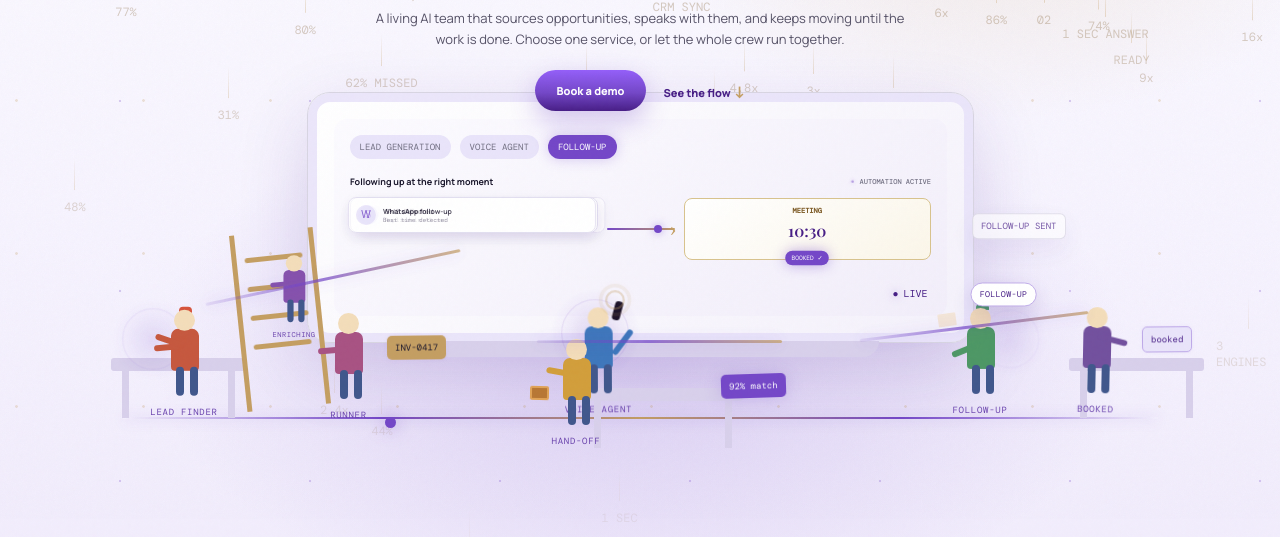
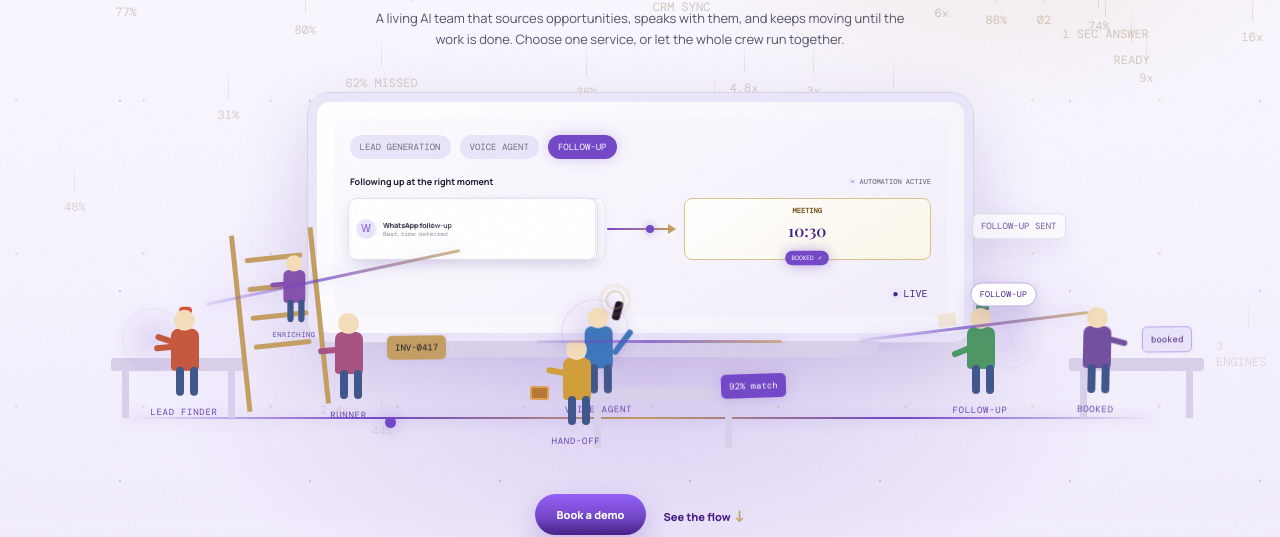
Before and after one commit to Simhateja17/sales, a Next.js app: page / in a window 1280 px wide. Shown: the part 281-818 px from the top of the page. Built offline with nearby package versions, Linux system fonts and the light colour scheme; no server answers; a web font is replaced by a local one.

Commit message:
Fix hero CTA placement and follow-up stage alignment

```diff
--- a/src/components/circleon/circleon.css
+++ b/src/components/circleon/circleon.css
@@ -82,7 +82,7 @@
   .co-intro h1{font-family:'Playfair Display',serif;font-size:clamp(44px,4.1vw,67px);font-weight:500;line-height:.98;letter-spacing:-.055em;margin:17px 0 15px;color:#1A172C}
   .co-intro h1 em{font-style:italic;background:linear-gradient(120deg,#471E86,#7447C8 52%,#C49E62);-webkit-background-clip:text;background-clip:text;-webkit-text-fill-color:transparent}
   .co-intro p{max-width:555px;margin:auto;color:#565267;font-size:13px;line-height:1.6}
-  .co-actions{display:flex;gap:17px;align-items:center;justify-content:center;margin-top:21px}
+  .co-actions{position:absolute;left:0;right:0;bottom:36px;z-index:6;display:flex;gap:17px;align-items:center;justify-content:center}
   .co-button{border:0;border-radius:99px;background:linear-gradient(180deg,#945FF9,#7447C8 55%,#471E86);color:#fff;padding:13px 22px;font:800 11px 'Manrope',system-ui,sans-serif;box-shadow:0 10px 26px rgba(116,71,200,.3);cursor:pointer}
   .co-see{font-size:11px;font-weight:800;color:#471E86;cursor:pointer}
   .co-see:after{content:" ↓";font-size:16px;color:#C49E62}
@@ -130,11 +130,11 @@
   .co-call-summary{display:flex;flex-direction:column;justify-content:center;gap:5px;color:#716F82;font:6px 'DM Mono',monospace}.co-call-summary b{color:#29243A;font-size:7px}.co-call-summary span:before{content:"✓";margin-right:4px;color:#7447C8;font-weight:900}
   @keyframes coWave{to{height:27px}}
   .co-follow-layout{display:grid;grid-template-columns:1fr 68px 1fr;gap:9px;align-items:center;height:68px}
-  .co-message-stack{position:relative;height:64px}.co-message{position:absolute;left:0;right:0;display:flex;align-items:center;gap:7px;padding:7px;border:1px solid #E3DFF0;border-radius:8px;background:rgba(255,255,255,.88);box-shadow:0 5px 15px rgba(71,30,134,.07);opacity:0;animation:coMessage 2.4s ease-out infinite}
-  .co-message.two{top:0;animation-delay:.8s}.co-message.three{top:0;animation-delay:1.6s}.co-message-icon{flex:0 0 20px;height:20px;border-radius:50%;background:#E9E4FA;color:#7447C8;text-align:center;font:10px/20px sans-serif}.co-message b{display:block;color:#29243A;font:700 7px 'Manrope',system-ui,sans-serif}.co-message small{display:block;color:#888397;font:6px 'DM Mono',monospace}
-  .co-follow-arrow{position:relative;height:2px;background:linear-gradient(90deg,#7447C8,#C49E62);border-radius:3px}.co-follow-arrow:after{content:"›";position:absolute;right:-2px;top:-10px;color:#C49E62;font:20px serif}.co-follow-arrow i{position:absolute;top:-3px;width:8px;height:8px;border-radius:50%;background:#7447C8;box-shadow:0 0 9px rgba(116,71,200,.5);animation:coFollowDot 1.4s linear infinite}
+  .co-message-stack{position:relative;height:62px}.co-message{position:absolute;left:0;right:0;top:0;bottom:0;display:flex;align-items:center;gap:7px;padding:7px;border:1px solid #E3DFF0;border-radius:8px;background:rgba(255,255,255,.88);box-shadow:0 5px 15px rgba(71,30,134,.07);opacity:0;animation:coMessage 2.4s ease-out infinite}
+  .co-message.two{animation-delay:.8s}.co-message.three{animation-delay:1.6s}.co-message-icon{flex:0 0 20px;height:20px;border-radius:50%;background:#E9E4FA;color:#7447C8;text-align:center;font:10px/20px sans-serif}.co-message b{display:block;color:#29243A;font:700 7px 'Manrope',system-ui,sans-serif}.co-message small{display:block;color:#888397;font:6px 'DM Mono',monospace}
+  .co-follow-arrow{position:relative;height:2px;background:linear-gradient(90deg,#7447C8,#C49E62);border-radius:3px}.co-follow-arrow:after{content:"";position:absolute;right:-1px;top:50%;width:0;height:0;border-top:5px solid transparent;border-bottom:5px solid transparent;border-left:8px solid #C49E62;transform:translateY(-50%)}.co-follow-arrow i{position:absolute;top:-3px;width:8px;height:8px;border-radius:50%;background:#7447C8;box-shadow:0 0 9px rgba(116,71,200,.5);animation:coFollowDot 1.4s linear infinite}
   .co-calendar{height:62px;padding:7px;border:1px solid #D8C38D;border-radius:8px;background:linear-gradient(145deg,#FFF,#FBF6E9);text-align:center}.co-calendar strong{display:block;color:#805F2B;font:700 7px 'DM Mono',monospace}.co-calendar b{display:block;margin:5px 0 2px;color:#471E86;font:700 16px 'Playfair Display',serif}.co-calendar span{display:inline-block;padding:3px 6px;border-radius:99px;background:#7447C8;color:#fff;font:6px 'DM Mono',monospace;animation:coBookedPulse 1.5s ease-in-out infinite}
-  @keyframes coMessage{0%{opacity:0;transform:translateX(-12px)}18%,70%{opacity:1;transform:none}100%{opacity:0;transform:translateX(18px)}}@keyframes coFollowDot{from{left:0}to{left:calc(100% - 7px)}}@keyframes coBookedPulse{50%{box-shadow:0 0 13px rgba(116,71,200,.45);transform:scale(1.04)}}
+  @keyframes coMessage{0%{opacity:0;transform:translateX(-12px)}18%,70%{opacity:1;transform:none}100%{opacity:0;transform:translateX(18px)}}@keyframes coFollowDot{from{left:0}to{left:calc(100% - 17px)}}@keyframes coBookedPulse{50%{box-shadow:0 0 13px rgba(116,71,200,.45);transform:scale(1.04)}}
   .co-live{position:absolute;right:19px;bottom:16px;color:#471E86;font:10px 'DM Mono',monospace}
   .co-live:before{content:"●";padding-right:5px;text-shadow:0 0 9px rgba(116,71,200,.5)}
   .co-desk{position:absolute;width:135px;height:13px;background:#D8D0EB;border-radius:3px;z-index:3}
@@ -305,7 +305,7 @@
   [data-co-theme="dark"] .co-faq-question{color:#fff9ff!important}
   [data-co-theme="dark"] .co-faq-answer{color:#ded3e5!important}
   [data-co-theme="dark"] .co-faq-toggle{border-color:#cfc3d5!important}
-  @media(max-width:720px){.co-nav-inner{height:62px!important;padding:0 18px!important;display:flex!important;justify-content:space-between!important}.co-nav-links{display:none!important}.co-hero{min-height:710px;padding-top:35px}.co-world{width:125vw;height:375px}.co-hub{left:20%;width:61%;height:230px}.co-screen{inset:18px}.co-p1{left:1%}.co-p2{left:12%}.co-p3{left:42%}.co-p4{left:55%;animation-name:coDeliverMobile}.co-p5{right:15%}.co-p6{right:0}.co-p7{display:none}.co-ladder{left:12%;transform:scale(.75) rotate(-6deg);transform-origin:bottom}.co-desk1{left:0}.co-desk2{right:-1%}.co-intro h1{font-size:43px}.co-intro p{padding:0 20px}@keyframes coDeliverMobile{0%,18%{transform:translateX(-100px) scale(.72)}48%{transform:translateX(45px) translateY(-2px) scale(.72)}75%,100%{transform:translateX(-100px) scale(.72)}}}
+  @media(max-width:720px){.co-nav-inner{height:62px!important;padding:0 18px!important;display:flex!important;justify-content:space-between!important}.co-nav-links{display:none!important}.co-hero{min-height:710px;padding-top:35px}.co-world{width:125vw;height:375px}.co-hub{left:20%;width:61%;height:230px}.co-screen{inset:18px}.co-p1{left:1%}.co-p2{left:12%}.co-p3{left:42%}.co-p4{left:55%;animation-name:coDeliverMobile}.co-p5{right:15%}.co-p6{right:0}.co-p7{display:none}.co-ladder{left:12%;transform:scale(.75) rotate(-6deg);transform-origin:bottom}.co-desk1{left:0}.co-desk2{right:-1%}.co-intro h1{font-size:43px}.co-intro p{padding:0 20px}.co-actions{position:relative;bottom:auto;z-index:5;margin-top:21px}@keyframes coDeliverMobile{0%,18%{transform:translateX(-100px) scale(.72)}48%{transform:translateX(45px) translateY(-2px) scale(.72)}75%,100%{transform:translateX(-100px) scale(.72)}}}
 
 /* --- style-* directives -------------------------------------------------
    The export wrote hover states as style-hover="..." attributes, which its
--- a/src/components/circleon/pages/Home.jsx
+++ b/src/components/circleon/pages/Home.jsx
@@ -221,6 +221,7 @@ export default function Home({ v }) {
             <p>
               A living AI team that sources opportunities, speaks with them, and keeps moving until the work is done. Choose one service, or let the whole crew run together.
             </p>
+          </section>
           <div className="co-actions">
             <button className="co-button" onClick={v.gotoWaitlist}>
               Book a demo
@@ -230,7 +231,6 @@ export default function Home({ v }) {
               See the flow
             </span>
           </div>
-          </section>
           <section className="co-world">
             <div className="co-path" />
             <div className="co-hub">
```
Lines whose indentation alone changed are shown as unchanged.
